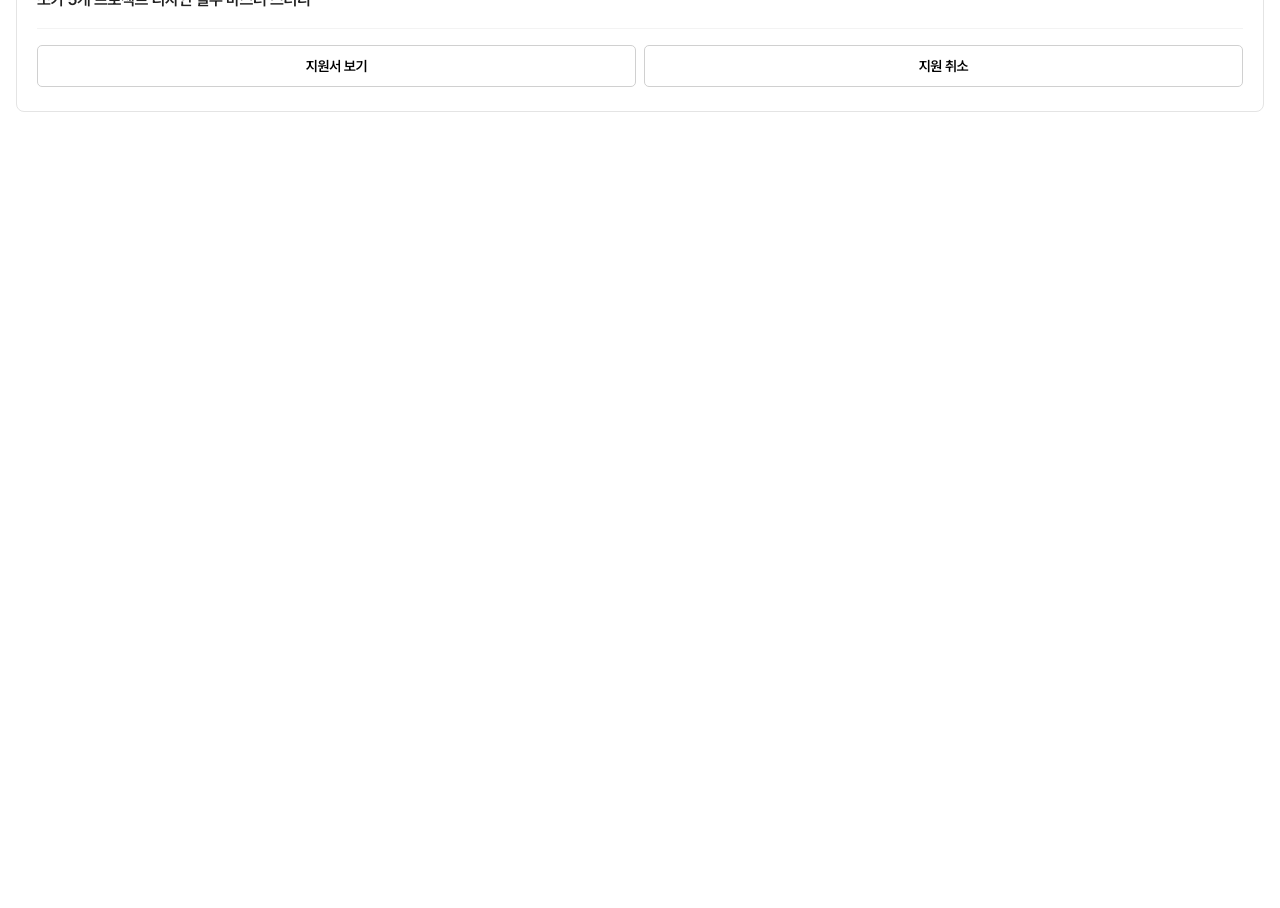
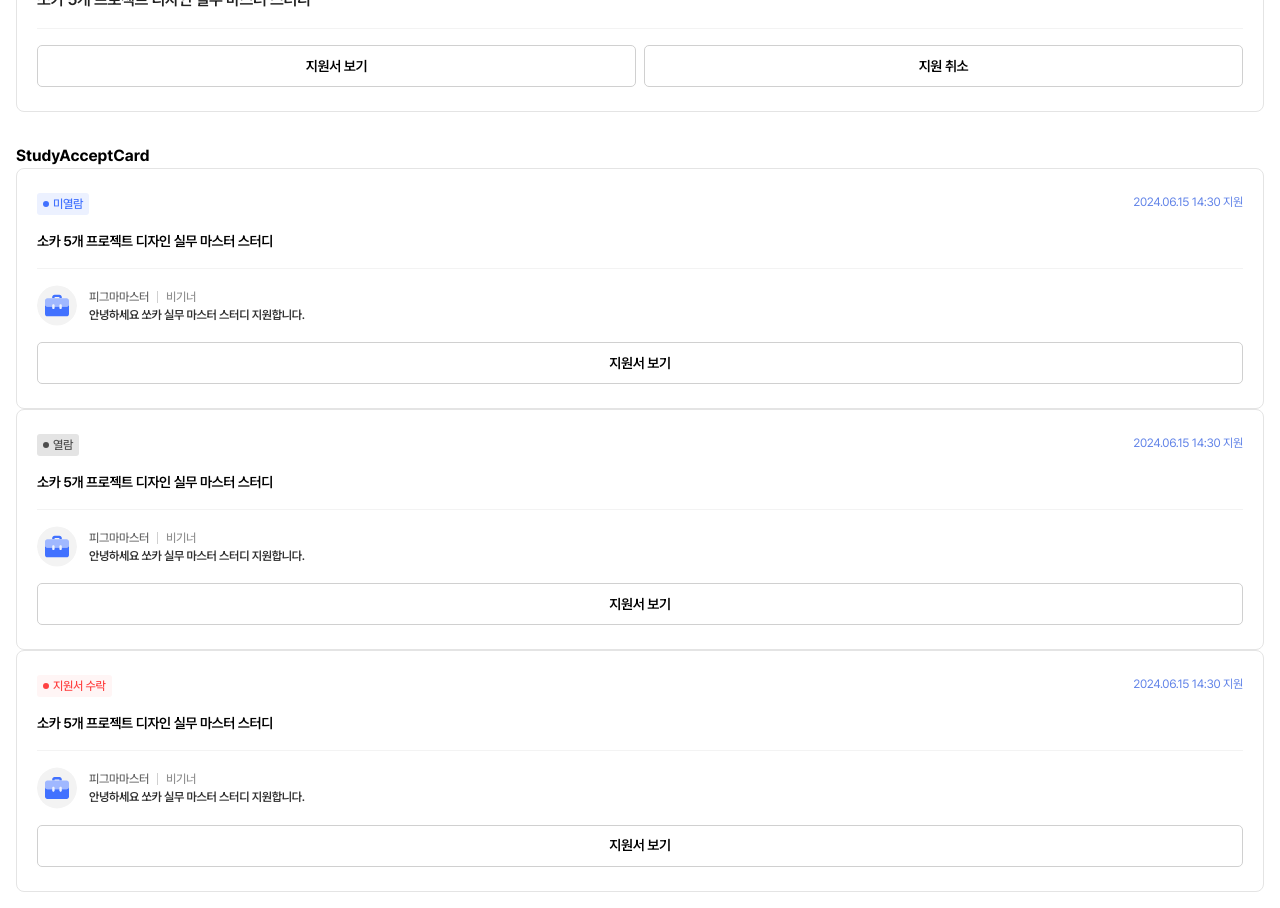
Before and after one commit to sturing-fourten/sturing, a Next.js app: page /publishing in a window 1280 px wide. Shown: the part 4180-5088 px from the top of the page. Before the commit the page ends 4308 px from the top, so only its background shows below. Built offline with nearby package versions, Linux system fonts and the light colour scheme.

Commit message:
Feat: StudyAcceptCard 퍼블리싱

```diff
--- a/src/app/publishing/page.tsx
+++ b/src/app/publishing/page.tsx
@@ -7,6 +7,7 @@ import { TagLight, TagMain, TagRate } from "@/components/commons/Tags";
 import { STUDY_CATEGORY_MENU, USER_FAVORITE_FIELD_TYPE } from "@/constant/study";
 import StudyOnGoingCard from "@/components/commons/study/StudyOnGoingCard";
 import StudyAppliedCard from "@/components/commons/study/StudyAppliedCard";
+import StudyAcceptCard from "@/components/commons/study/StudyAcceptCard";
 
 // UI 확인 용
 export const SAMPLE_PROGRESS_WAY_TYPE = {
@@ -439,6 +440,13 @@ export default function page() {
         <StudyAppliedCard status={"APPLIED_VIEW"} />
         <StudyAppliedCard status={"ACCEPTED"} />
       </div>
+
+      <div className="p-4">
+        <h1 className="font-bold">StudyAcceptCard</h1>
+        <StudyAcceptCard status={"APPLIED"} />
+        <StudyAcceptCard status={"APPLIED_VIEW"} />
+        <StudyAcceptCard status={"ACCEPTED"} />
+      </div>
     </>
   );
 }
--- /dev/null
+++ b/src/components/commons/study/StudyAcceptCard.tsx
@@ -0,0 +1,36 @@
+import Image from "next/image";
+import StudyApplyInfo from "./StudyApplyInfo";
+import StudyCardButton from "./StudyCardButton";
+import { business as sampleImage } from "../../../../public/icons/icons";
+
+export default function StudyAcceptCard({ status }: { status: "APPLIED" | "APPLIED_VIEW" | "ACCEPTED" }) {
+  return (
+    <article className="flex flex-col gap-4 px-5 py-6 bg-white border border-gray-300 rounded-lg">
+      <StudyApplyInfo status={status} />
+      <p className="text-gray-1000 text-[14px] font-semibold tracking-[-0.42px]">
+        {"소카 5개 프로젝트 디자인 실무 마스터 스터디"}
+      </p>
+      <hr className="bg-gray-300" />
+      <section className="flex items-center justify-stretch gap-3">
+        <Image
+          className="rounded-[40px] overflow-hidden"
+          src={sampleImage}
+          alt="스터디 개설자 유저 프로필"
+          width={40}
+          height={40}
+        />
+        <div>
+          <div className="flex items-center gap-2 text-[12px] font-medium tracking-[-0.36px]">
+            <span className="text-gray-700">{"피그마마스터"}</span>
+            <span className="w-[1px] h-3 bg-gray-400"></span>
+            <span className="text-gray-600">{"비기너"}</span>
+          </div>
+          <p className="text-[12px] font-semibold tracking-[-0.36px] text-gray-900">
+            {"안녕하세요 쏘카 실무 마스터 스터디 지원합니다."}
+          </p>
+        </div>
+      </section>
+      <StudyCardButton>지원서 보기</StudyCardButton>
+    </article>
+  );
+}
```
